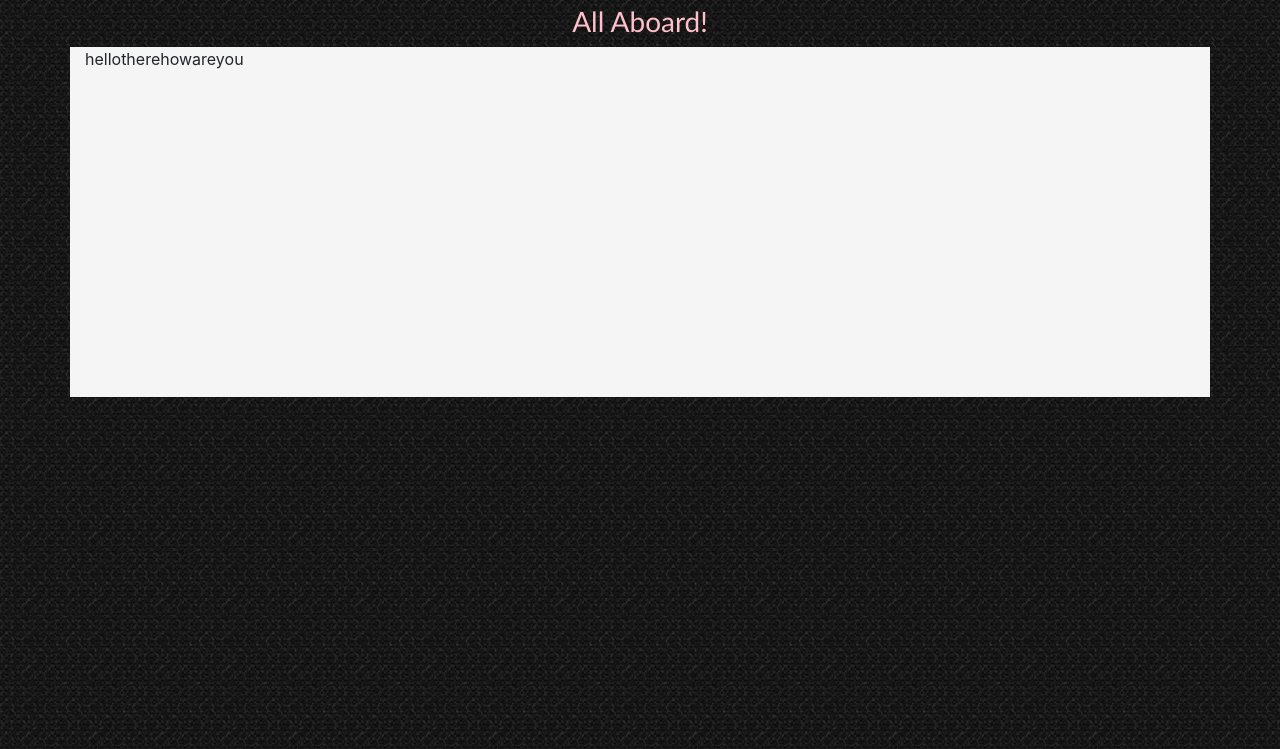
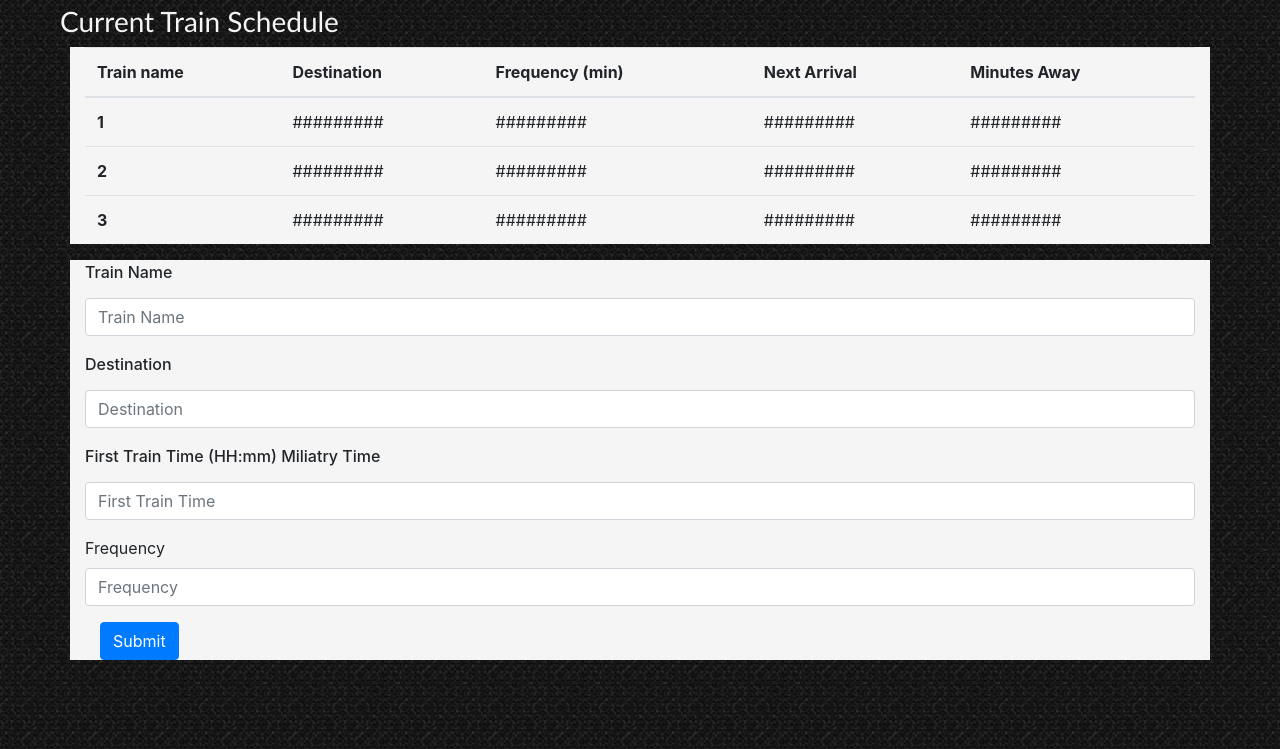
Before and after one commit to johnbroaddusivccv/TrainTime, a plain HTML site: page index.html in a window 1280 px wide. Shown: the part 51-800 px from the top of the page. Drawn offline with nearby package versions, Linux system fonts and the light colour scheme; no server answers.

Commit message:
I have more style and markUp along with some Script pointing to fire Base and the DOM

```diff
--- a/assets/css/style.css
+++ b/assets/css/style.css
@@ -8,10 +8,11 @@ h1 {
 
 h3 {
     font-size: 35px;
-    color: pink;
-    text-align: center;
+    color:whitesmoke;
+    text-align: left;
     font-family: 'Trebuchet MS', 'Lucida Sans Unicode', 'Lucida Grande', 'Lucida Sans', Arial, sans-serif;
     margin: 0%;
+    padding-left: 60px;
 }
 
 body {
@@ -25,6 +26,5 @@ header {
 
 .container {
     background: whitesmoke;
-    height: 350px;
     width: 100%;
 }
--- a/assets/js/script.js
+++ b/assets/js/script.js
@@ -22,3 +22,18 @@ var config = {
       NextArrival: trainArrive,
       MinutesAway: trainMinAway
   })
+
+  // I need to use moment make an on click function that put info in each of these columns.
+  function makeTable() {
+    return `
+  <tr>
+          <th scope="row">This is a test</th>
+          <td>#########</td>
+          <td>#########</td>
+          <td>#########</td>
+          <td>#########</td>
+  `};
+$(document).on("click", "button", function(){
+  event.preventDefault();
+  $('tbody').append(makeTable());
+})
--- a/index.html
+++ b/index.html
@@ -27,20 +27,70 @@
   </head>
   <body>
     <header><h1>Train Time Sheet</h1></header>
-    <h3>All Aboard!</h3>
-    <div class="container"><table class="table table-responsive">
-            <tr>hello</tr>
-            <tr>there</tr>
-            <tr>how</tr>
-            <tr>are</tr>
-            <tr>you</tr>
-            </table>
+    <h3>Current Train Schedule</h3>
+    <div class="container"><table class="table">
+      <thead>
+        <tr>
+          <th scope="col">Train name</th>
+          <th scope="col">Destination</th>
+          <th scope="col">Frequency (min)</th>
+          <th scope="col">Next Arrival</th>
+          <th scope="col">Minutes Away</th>
+        </tr>
+      </thead>
+      <tbody>
+        <tr>
+          <th scope="row">1</th>
+          <td>#########</td>
+          <td>#########</td>
+          <td>#########</td>
+          <td>#########</td>
 
-            <table class="table table-sm-responsive"><!-- ... --></table>
-            <table class="table table-md-responsive"><!-- ... --></table>
-            <table class="table table-lg-responsive"><!-- ... --></table>
-            <table class="table table-xl-responsive"><!-- ... --></table>
+        </tr>
+        <tr>
+          <th scope="row">2</th>
+          <td>#########</td>
+          <td>#########</td>
+          <td>#########</td>
+          <td>#########</td>
+
+        </tr>
+        <tr>
+          <th scope="row">3</th>
+          <td>#########</td>
+          <td>#########</td>
+          <td>#########</td>
+          <td>#########</td>
+
+        </tr>
+      </tbody>
+    </table>
             </div>
+            <div class="container"><form>
+
+              <div class="form-group">
+                <label for="inputAddress"><h6>Train Name</h6></label>
+                <input type="text" class="form-control" id="inputAddress" placeholder="Train Name">
+              </div>
+              <div class="form-group">
+                <label for="inputAddress2"><h6>Destination</h6></label>
+                <input type="text" class="form-control" id="inputAddress2" placeholder="Destination">
+              </div>
+              <div class="form-group">
+                <label for="inputAddress"><h6>First Train Time (HH:mm) Miliatry Time</h6></label>
+                <input type="text" class="form-control" id="inputAddress" placeholder="First Train Time">
+              </div>
+              <div class="form-group">
+                <label for="inputAddress2"><h>Frequency</h6></label>
+                <input type="text" class="form-control" id="inputAddress2" placeholder="Frequency">
+              </div>
+              <div class="form-group col-md-2"><button type="submit" class="btn btn-primary">Submit</button>
+
+
+                </div>
+              </div>
+
+            </form></div>
 
     <script src="assets/js/script.js"></script>
   </body>
```
